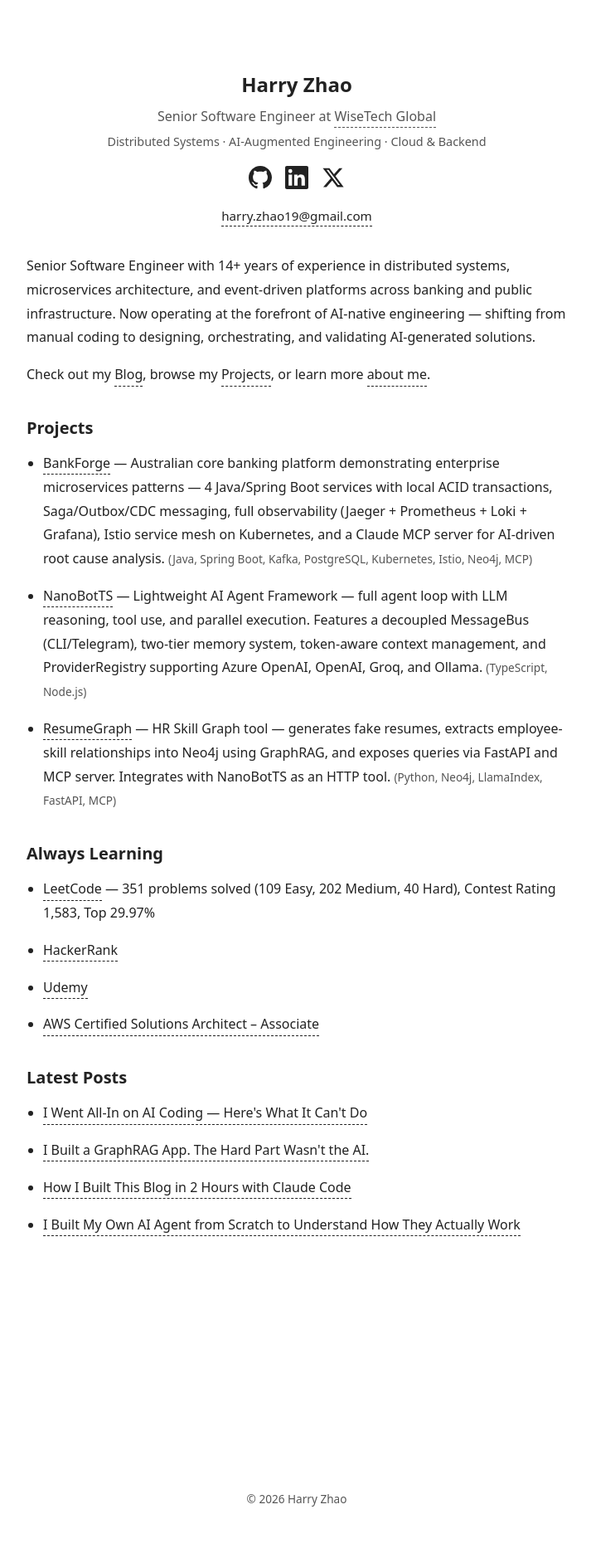
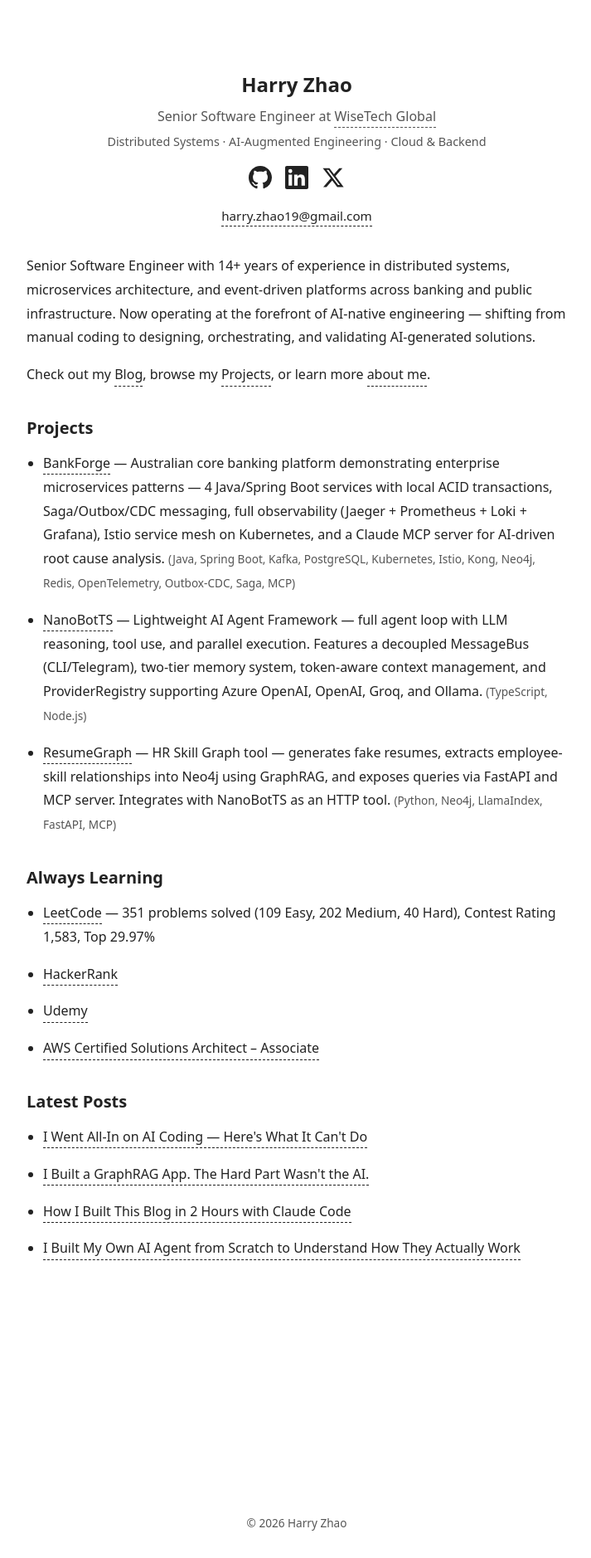
Before and after one commit to Harry-Zhao-AU/harry-zhao-au.github.io, a Jekyll site: the page built from index.html, in a window 1280 px wide. Shown: the whole page at 83% size, without its empty margins (282-995 px from the left). Built offline with Jekyll 4.4.1, drawn with Linux system fonts in a browser that asks for light colours; before the commit the page ends 1849 px from its top, so only the background shows below that.

Commit message:
add more tags to BankForge

```diff
--- a/_data/projects.yml
+++ b/_data/projects.yml
@@ -1,6 +1,6 @@
 - name: "BankForge"
   description: "Australian core banking platform demonstrating enterprise microservices patterns — 4 Java/Spring Boot services with local ACID transactions, Saga/Outbox/CDC messaging, full observability (Jaeger + Prometheus + Loki + Grafana), Istio service mesh on Kubernetes, and a Claude MCP server for AI-driven root cause analysis."
-  technologies: ["Java", "Spring Boot", "Kafka", "PostgreSQL", "Kubernetes", "Istio", "Neo4j", "MCP"]
+  technologies: ["Java", "Spring Boot", "Kafka", "PostgreSQL", "Kubernetes", "Istio", "Kong", "Neo4j", "Redis", "OpenTelemetry", "Outbox-CDC", "Saga", "MCP"]
   github: "https://github.com/Harry-Zhao-AU/BankForge"
   live: ""
 
```
